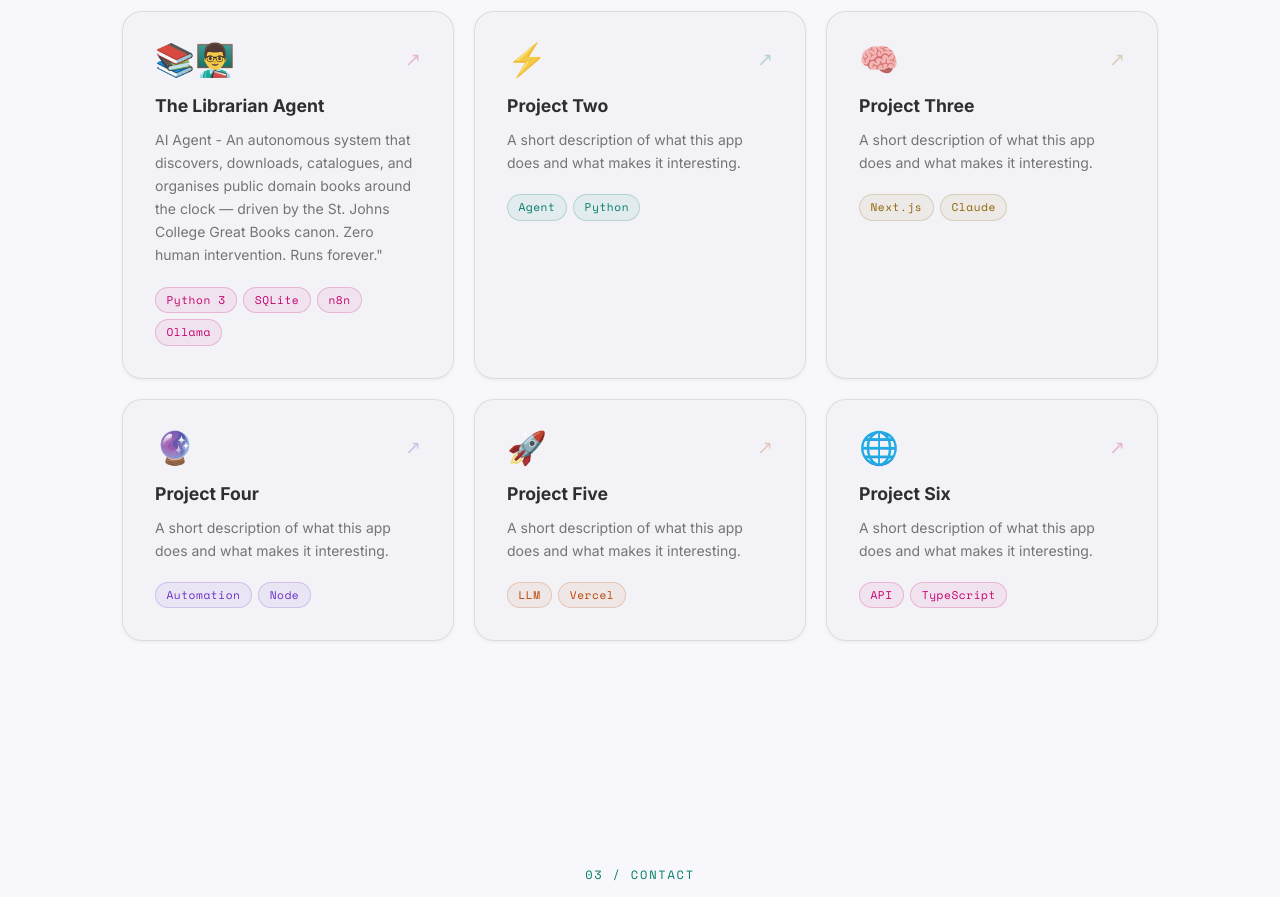
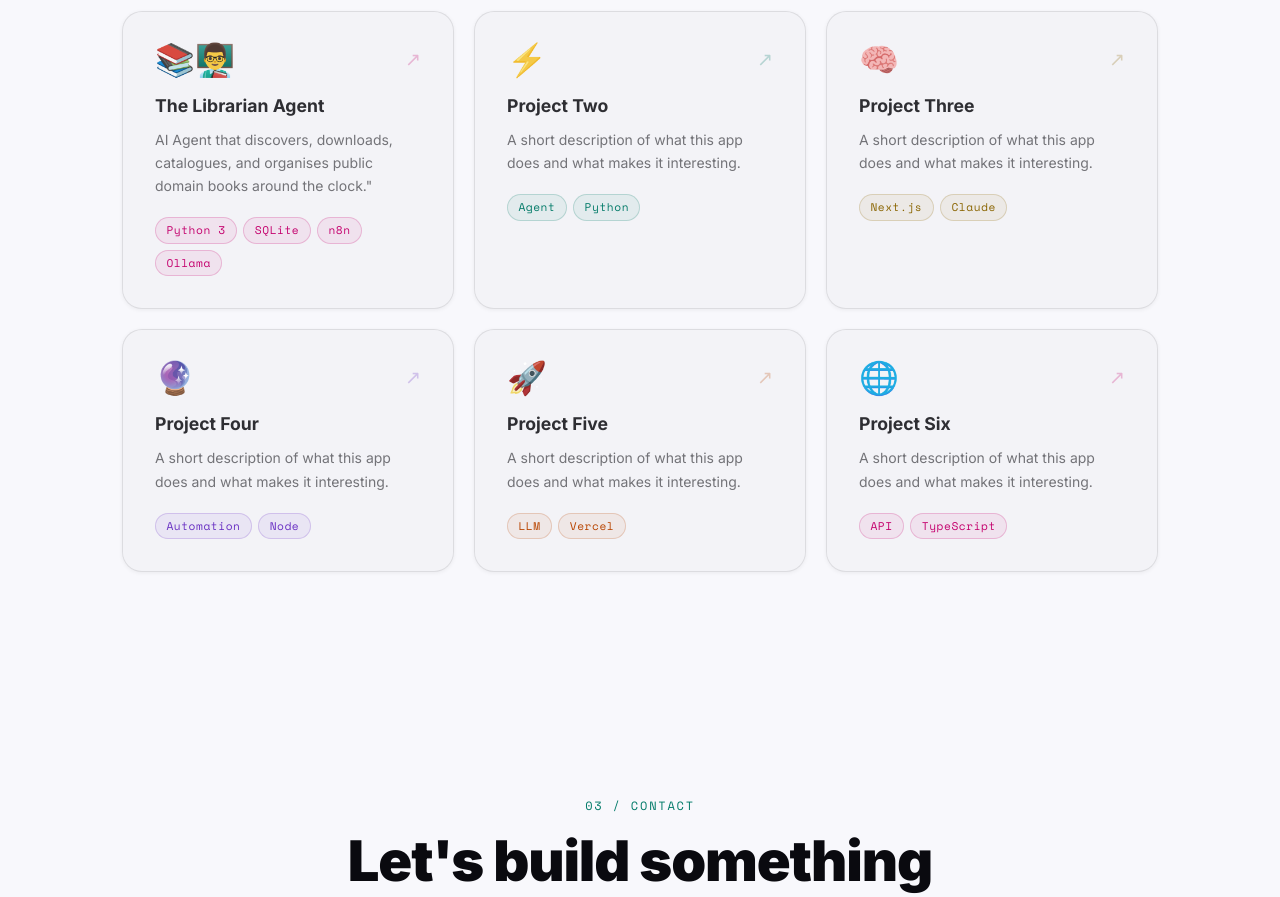
Before and after one commit to stolenwise/portfolio, a React (Vite) app: page / in a window 1280 px wide. Shown: the part 1680-2577 px from the top of the page. Built offline with nearby package versions, Linux system fonts and the light colour scheme.

Commit message:
Add logo and light theme

```diff
--- a/src/App.jsx
+++ b/src/App.jsx
@@ -6,7 +6,7 @@ const PROJECTS = [
   {
     id: 1,
     title: 'The Librarian Agent',
-    description: 'AI Agent - An autonomous system that discovers, downloads, catalogues, and organises public domain books around the clock — driven by the St. Johns College Great Books canon. Zero human intervention. Runs forever."',
+    description: 'AI Agent that discovers, downloads, catalogues, and organises public domain books around the clock."',
     tags: ["Python 3", "SQLite", "n8n", "Ollama"],
     url: 'https://librarian-agent-omega.vercel.app/',
     accent: '#c4006e',
```
